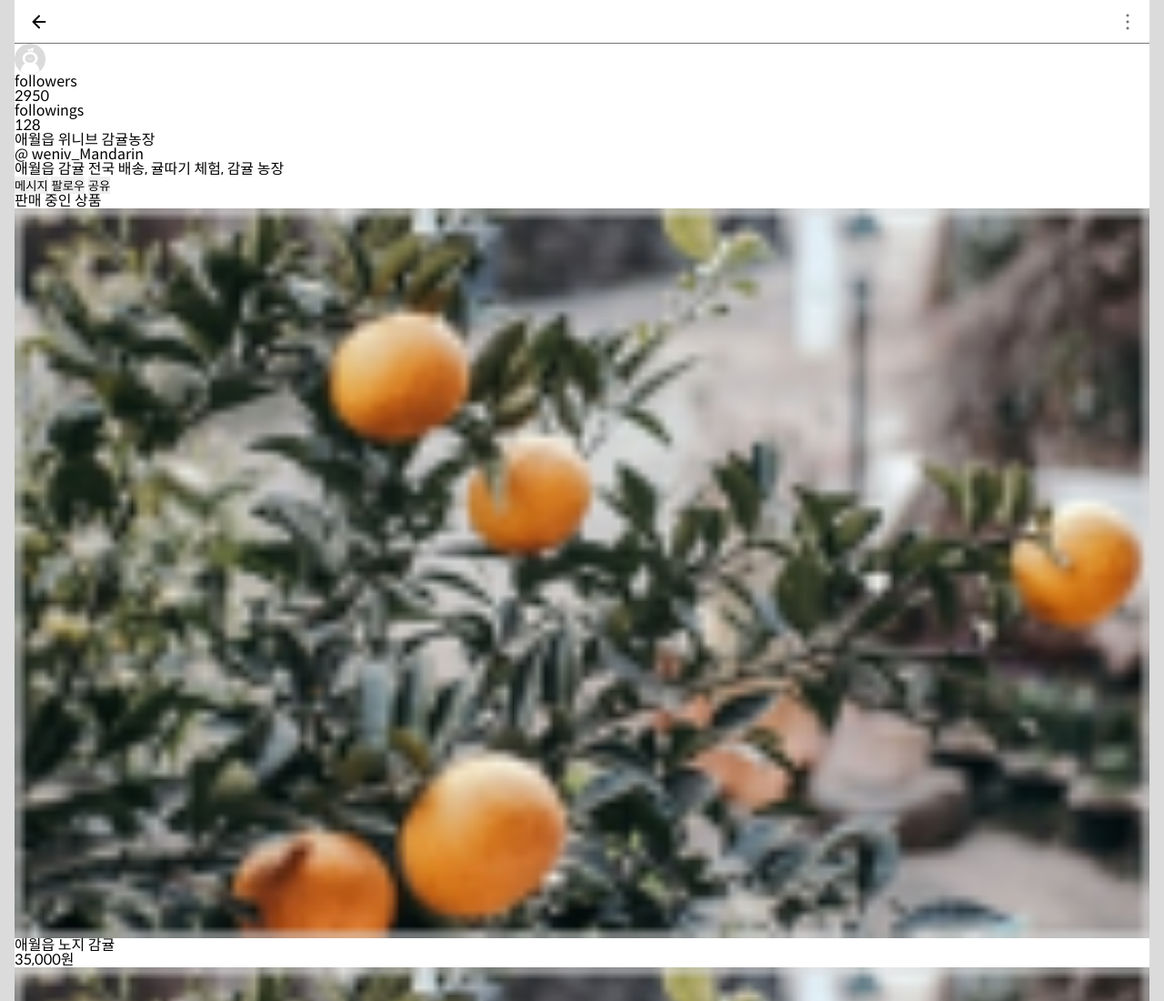
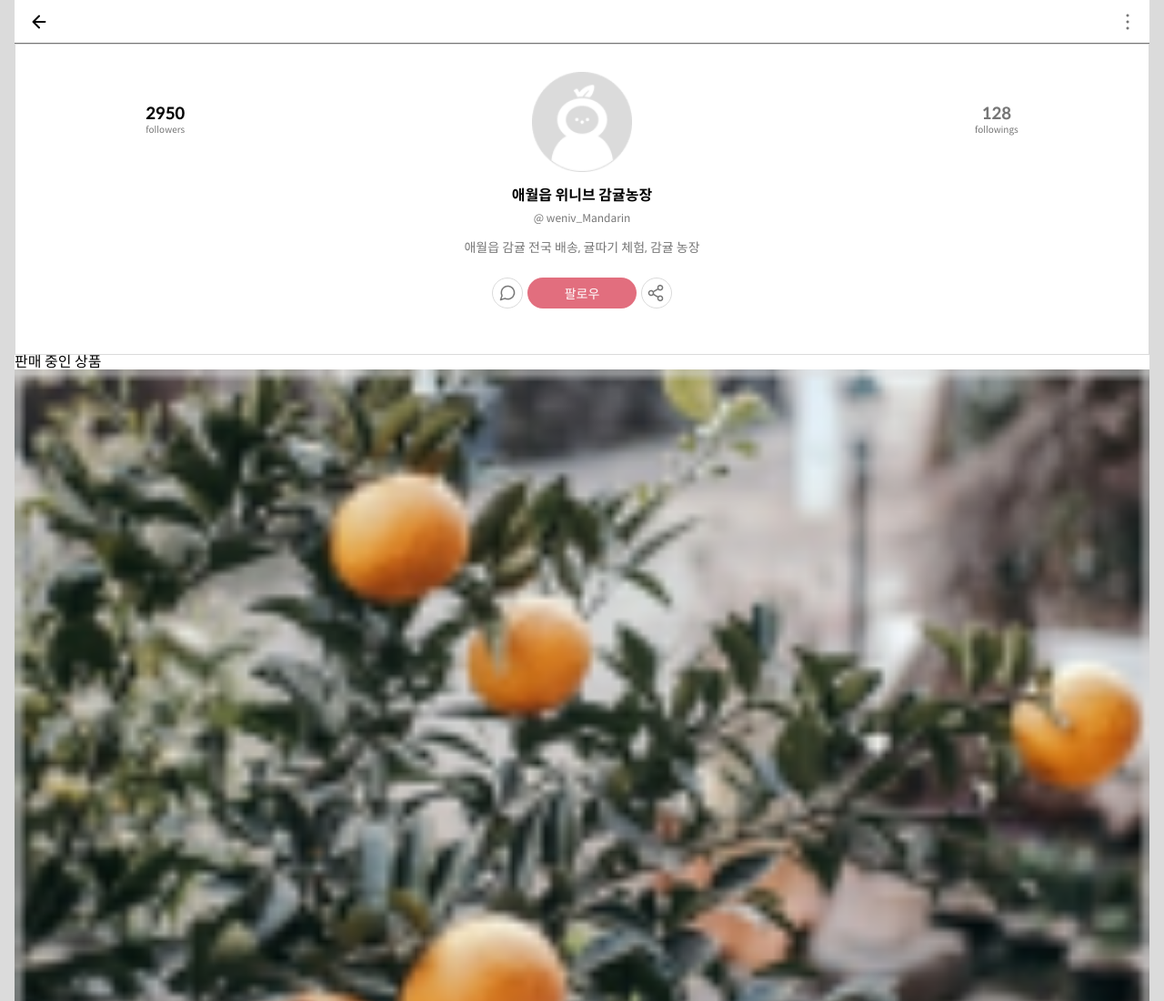
Before and after one commit to nurimeansworld/strawberry_market, a plain HTML site: page html/P01.html in a window 1280 px wide. Shown: the top 1100 px of the page at 91% size. Drawn offline with Linux system fonts and the light colour scheme.

Commit message:
Add, Edit: 프로필 상단 css 추가 및 html 구조, class 변경 #7

```diff
--- a/css/reset.css
+++ b/css/reset.css
@@ -130,7 +130,6 @@ img {
 .nav-skip a {
     position: absolute;
     top: -200px;
-    width: 200px;
     line-height: 30px;
     border: 1px solid #fff;
     color: #fff;
--- a/css/style_NR.css
+++ b/css/style_NR.css
@@ -55,3 +55,82 @@
   font-size: 14px;
   line-height: 18px;
 }
+
+/* 누리 작업 - P01 사용자 프로필 */
+.profile-sec{
+  padding: 30px 0 26px;
+  border: 0.5px solid var(--cancel-color-border);
+}
+.profile-wrap{
+  /* margin: 30px 0 16px; */
+  position: relative;
+  display: flex;
+  flex-direction: column;
+  align-items: center;
+}
+.profile-img{
+  margin: 0 auto;
+  width: 110px;
+}
+.profile-follow{
+  /* width: 100%; */
+  min-width: 77%;
+  position: absolute;
+  top: 35px;
+}
+.profile-follow dd{
+  font-size: 18px;
+  line-height: 23px;
+  font-weight: bold;
+}
+.profile-follow dt{
+  font-size: 10px;
+  line-height: 12px;
+  color: var(--cancel-color-text);
+}
+.profile-followers{
+  float: left;
+}
+.profile-followings{
+  float: right;
+}
+.profile-followings dd{
+  color: var(--cancel-color-text)
+}
+
+.profile-name{
+  /* CHECK:: 보통 margin-top을 주는데 account가 span 태그라 display와 margin 2개를 추가해야해서 여기에 bottom으로 줌 */
+  margin: 16px 0 6px;
+  font-size: 16px;
+  line-height: 20px;
+  font-weight: bold;
+}
+.profile-account{
+  font-size: 12px;
+  line-height: 14px;
+  color: var(--cancel-color-text);
+}
+.profile-desc{
+  margin-top: 16px;
+  font-size: 14px;
+  line-height: 18px;
+  color: var(--cancel-color-text);
+}
+.profile-btn-wrap{
+  margin: 24px auto;
+  width: 208px;
+  display: flex;
+  align-items: center;
+}
+.profile-btn{
+  margin: 0 auto;
+  width: 34px;
+  height: 34px;
+  border: 1px solid var(--cancel-color-border);
+  border-radius: 30px;
+  background-color: #fff;
+}
+.profile-btn img{
+  margin: 0 auto;
+  width: 20px;
+}
--- a/html/P01.html
+++ b/html/P01.html
@@ -25,23 +25,31 @@
       <!-- 1. 프로필 -->
       <section id="content" class="profile-sec">
         <h2 class="sr-only">프로필 영역</h2>
-        <div>
+        <div class="profile-wrap">
           <img src="../assets/basic-profile-img-2.png" alt="사용자 프로필 이미지입니다." class="profile-img">
+          <!-- CHECK:: 시맨틱 생각하면 dl>dt,dd 로 짜고 싶은데 그렇게 하면 스타일을 어떻게 할지 고민.
+          검색해보니 dl 하위에 div 단위로 사용해도 괜찮다는 내용이 있어서 우선 그렇게 작업
+        링크 : https://hashcode.co.kr/questions/5358/dldescription-list%EC%9A%94%EC%86%8C%EC%9D%98-%EC%9A%A9%EB%B2%95%EC%9D%B4-%ED%97%B7%EA%B0%88%EB%A6%BD%EB%8B%88%EB%8B%A4 -->
           <dl class="profile-follow">
+            <div class="center profile-followers">
+              <dd>2950</dd>
               <dt>followers</dt>
-            <dd>2950</dd>
+            </div>
+            <div class="center profile-followings">
+              <dd>128</dd>
               <dt>followings</dt>
-            <dd>128</dd>
+            </div>
           </dl>
         </div>
-
+        <div class="center">
           <h3 class="profile-name">애월읍 위니브 감귤농장</h3>
           <span class="profile-account">@ weniv_Mandarin</span>
           <p class="profile-desc">애월읍 감귤 전국 배송, 귤따기 체험, 감귤 농장</p>
           <div class="profile-btn-wrap">
-          <button class="message-btn">메시지</button>
-          <button class="follow-btn">팔로우</button>
-          <button class="share-btn">공유</button>
+            <button class="profile-btn message-btn"><img src="../assets/icon/message-circle.png" alt="메시지 보내기"></button>
+            <button type="button" class="medium-follow-btn">팔로우</button>
+            <button class="profile-btn share-btn"><img src="../assets/icon/icon-share.png" alt="공유하기"></button>
+          </div>
         </div>
       </section>
       <!-- // 1. 프로필 -->
```
Lines whose indentation alone changed are shown as unchanged.
